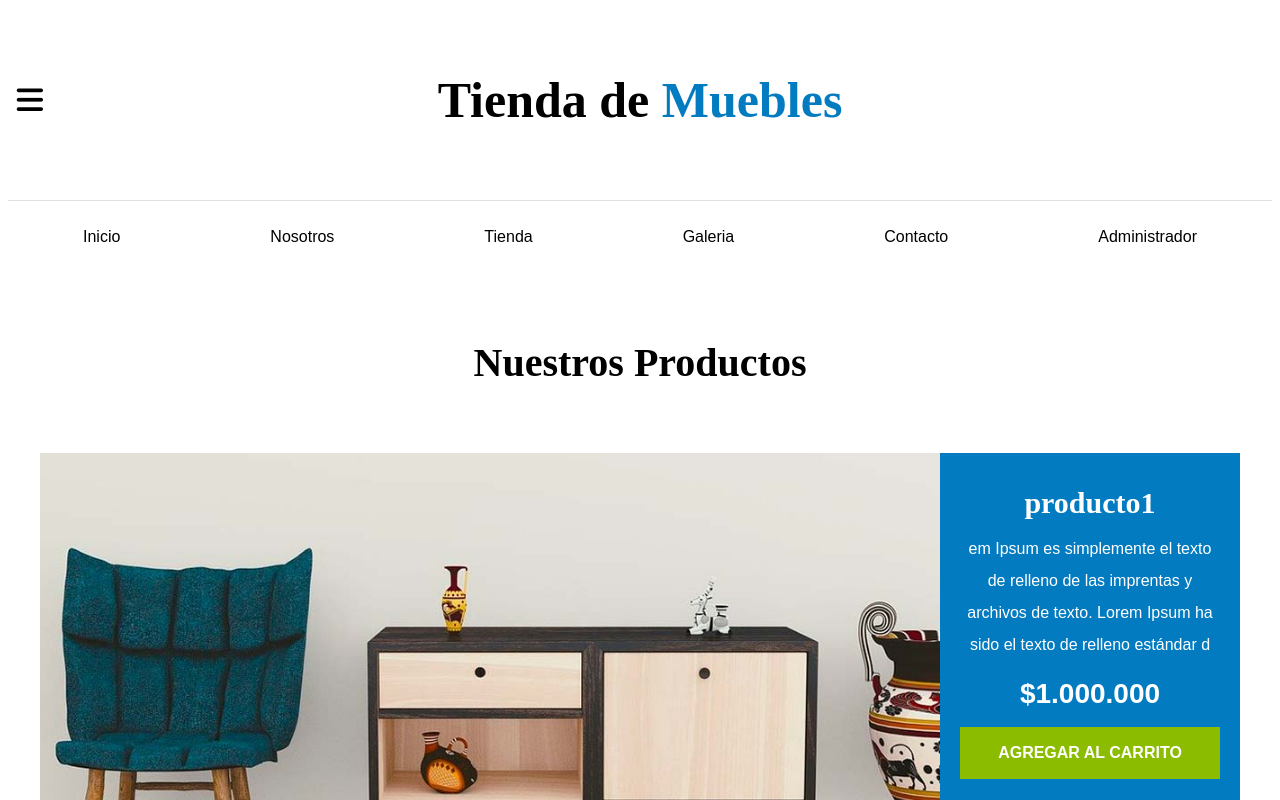
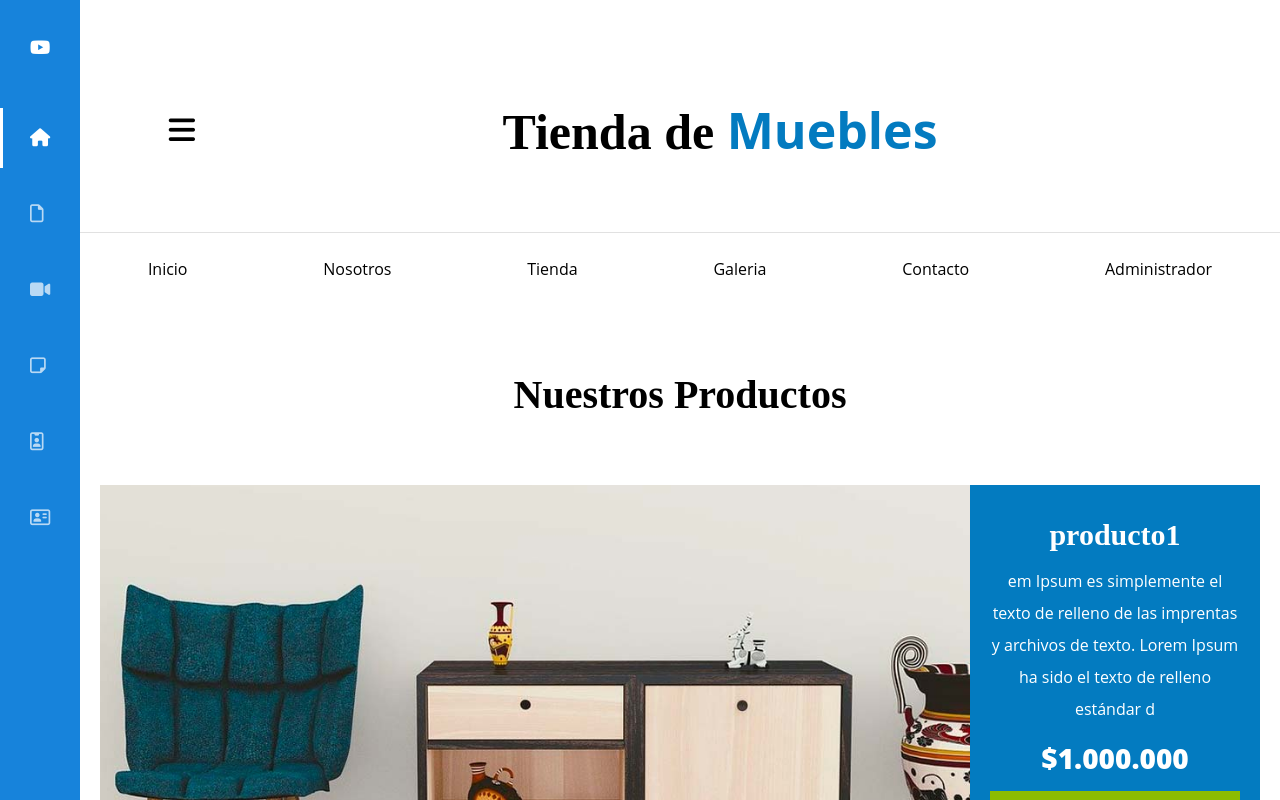
Before and after one commit to TeamBelicosC4/BelicosC4, a React (Vite) app in the folder tienda-c4/: page /Tienda in a window 1280 px wide. Shown: the top 800 px of the page. Built offline with nearby package versions, Linux system fonts and the light colour scheme.

Commit message:
subiendo cambios

```diff
--- a/tienda-c4/src/componets/BotonMenu.jsx
+++ b/tienda-c4/src/componets/BotonMenu.jsx
@@ -4,10 +4,6 @@ function BotonMenu() {
   return (
     <div>
 
-
-
-
-
     </div>
   )
 }
--- a/tienda-c4/src/componets/Header.jsx
+++ b/tienda-c4/src/componets/Header.jsx
@@ -1,19 +1,74 @@
 import React from "react";
 
 function Header() {
+
+
+
   return (
     <>
-      <div>
+    <div>
+      <body id="body">
         <header className="icon__menu nombre-sitio ">
           <i className="fas fa-bars" id="btn_open"></i>
-
           <h1>
             Tienda de <span>Muebles </span>
           </h1>
         </header>
+
+        <div className="menu__side" id="menu_side">
+          <div className="name__page">
+            <i className="fab fa-youtube"></i>
+            <h4>MagtimusPro</h4>
+          </div>
+
+          <div className="options__menu">
+            <a href="#" className="selected">
+              <div className="option">
+                <i className="fas fa-home" title="Inicio"></i>
+                <h4>Inicio</h4>
+              </div>
+            </a>
+
+            <a href="#">
+              <div className="option">
+                <i className="far fa-file" title="Portafolio"></i>
+                <h4>Portafolio</h4>
+              </div>
+            </a>
+
+            <a href="#">
+              <div className="option">
+                <i className="fas fa-video" title="Cursos"></i>
+                <h4>Cursos</h4>
+              </div>
+            </a>
+
+            <a href="#">
+              <div className="option">
+                <i className="far fa-sticky-note" title="Blog"></i>
+                <h4>Blog</h4>
+              </div>
+            </a>
+
+            <a href="#">
+              <div className="option">
+                <i className="far fa-id-badge" title="Contacto"></i>
+                <h4>Contacto</h4>
+              </div>
+            </a>
+
+            <a href="#">
+              <div className="option">
+                <i className="far fa-address-card" title="Nosotros"></i>
+                <h4>Nosotros</h4>
+              </div>
+            </a>
+          </div>
+        </div>
+      </body>
       </div>
     </>
-  );
+  )
 }
 
 export default Header;
--- a/tienda-c4/src/index.css
+++ b/tienda-c4/src/index.css
@@ -419,7 +419,152 @@ border: none; /*para que no nos maque el borde que se miraba feo*/
   padding: 3.5rem;
   display: flex;
   justify-content: right;
+}
 
 
+/*ACA INICIAN LOS ESTILOS PARA EL MENU LATERAL*/
 
+
+@import url('https://fonts.googleapis.com/css2?family=Open+Sans:ital,wght@0,300;0,400;0,600;0,700;0,800;1,300;1,400;1,600;1,700;1,800&display=swap');
+
+*{
+    margin: 0;
+    padding: 0;
+    box-sizing: border-box;
+    text-decoration: none;
+    font-family: 'Open Sans', sans-serif;
 }
+
+body{
+    margin-left: 80px;
+    margin-top: 80px;
+    transition: margin-left 300ms cubic-bezier(0.785, 0.135, 0.15, 0.86);
+}
+
+main{
+    padding: 20px;
+}
+
+/* SE COMENTA PORQUE YA TENEMOS OTROS ESTILOS EN EL HEADER
+header{
+    width: 100%;
+    height: 80px;
+    display: flex;
+    align-items: center;
+    position: fixed;
+    top: 0;
+    z-index: 200;
+}
+*/
+
+.menu__side{
+    width: 80px;
+    height: 100%;
+    background: #1783db;
+    position: fixed;
+    top: 0;
+    left: 0;
+    color: white;
+    font-size: 18px;
+    z-index: 300;
+    overflow: hidden;
+    overflow-y: scroll;
+    border-right: 20px solid #1783db;
+    transition: all 300ms cubic-bezier(0.785, 0.135, 0.15, 0.86);
+}
+
+/*Ocultar scroll para chrome, safari y opera*/
+.menu__side::-webkit-scrollbar{
+    display: none;
+}
+
+/*Ocultar scroll para IE, Edge y Firefox*/
+.menu__side{
+    -ms-overflow-style: none;
+    scrollbar-width: none;
+}
+
+
+.name__page{
+    padding: 20px 30px;
+    display: flex;
+    align-items: center;
+    margin-top: 10px;
+}
+
+.name__page i{
+    width: 20px;
+    margin-right: 20px;
+}
+
+.options__menu{
+    padding: 20px 30px;
+    position: absolute;
+    top: 80px;
+}
+
+.options__menu a{
+    color: #ffffffb2;
+    cursor: default;
+    display: block;
+    position: relative;
+    transition: color 300ms;
+}
+
+.options__menu a:hover{
+    color: white;
+}
+
+.options__menu .option{
+    padding: 20px 0px;
+    display: flex;
+    align-items: center;
+    position: relative;
+}
+
+.options__menu .option i{
+    width: 20px;
+    margin-right: 20px;
+    cursor: pointer;
+}
+
+.options__menu .option h4{
+    font-weight: 300;
+    cursor: pointer;
+}
+
+a.selected{
+    color: #fff;
+}
+
+.selected:before{
+    content: '';
+    width: 3px;
+    height: 80%;
+    background: white;
+    position: absolute;
+    top: 10%;
+    left: -30px;
+}
+
+/*Clases para usar en JavaScript*/
+
+.body_move{
+    margin-left: 250px;
+}
+
+.menu__side_move{
+    width: 250px;
+}
+
+
+@media screen and (max-width: 760px){
+    .body_move{
+        margin-left: 0px;
+    }
+
+    .menu__side_move{
+        width: 80px;
+        left: -80px;
+    }
+}
```
Also changed, not shown: tienda-c4/src/backend/script.js (added, +39 -0 lines).
